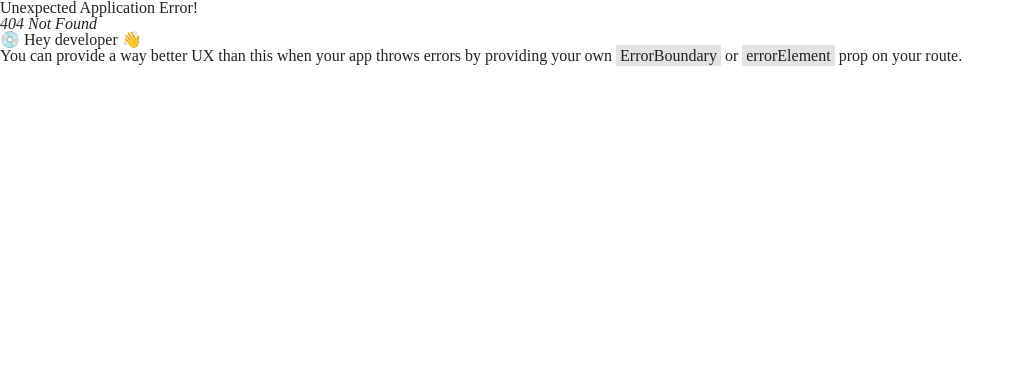
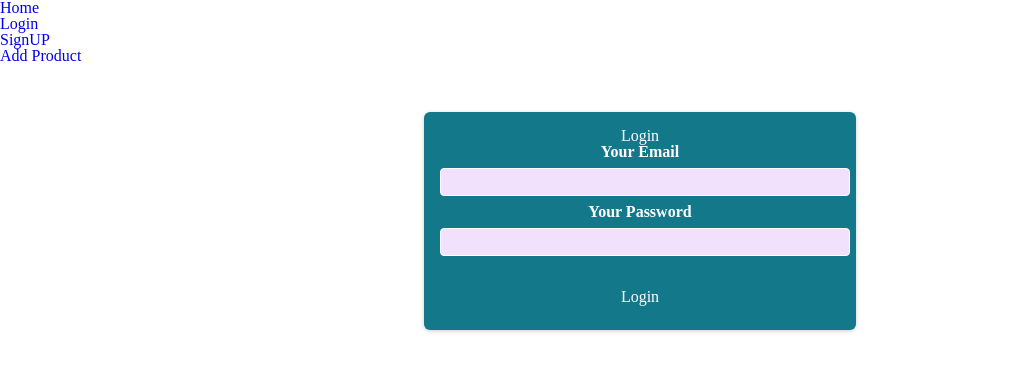
Before and after one commit to asiefmahir/react-mern-batch-4, a React (Vite) app: page /login in a window 1280 px wide. Before the commit this address had no page. Shown: the top 370 px of the page, without its empty margins (0-1025 px from the left). Built offline with nearby package versions, Linux system fonts and the light colour scheme; no server answers.

Commit message:
feat: Setup the whole authflow with Auth Context and Firebase

```diff
--- a/src/components/Nav.jsx
+++ b/src/components/Nav.jsx
@@ -1,21 +1,39 @@
 import { Link } from "react-router";
+import { useAuth } from "../contexts/Auth";
+import { signOut } from "firebase/auth";
+import { auth } from "../firebase";
 
 const Nav = () => {
+	const { userLoggedIn, role } = useAuth();
 	return (
 		<div>
 			<ul>
 				<li>
 					<Link to="/">Home</Link>
 				</li>
-				<li>
-					<Link to="/cart">Cart</Link>
-				</li>
+				{userLoggedIn && (
+					<li>
+						<Link to="/cart">Cart</Link>
+					</li>
+				)}
+				{!userLoggedIn && (
+					<>
+						<li>
+							<Link to="/login">Login</Link>
+						</li>
+						<li>
+							<Link to="/sign-up">SignUP</Link>
+						</li>
+					</>
+				)}
 				<li>
 					<Link to="/add-product">Add Product</Link>
 				</li>
-				<li>
-					<Link to="/sign-up">Sign Up</Link>
-				</li>
+				{userLoggedIn && (
+					<li>
+						<button onClick={() => signOut(auth)}>Logout</button>
+					</li>
+				)}
 			</ul>
 		</div>
 	);
--- /dev/null
+++ b/src/components/PrivateRoute.jsx
@@ -0,0 +1,9 @@
+import { useAuth } from "../contexts/Auth";
+import { Navigate } from "react-router";
+
+const PrivateRoute = ({ children }) => {
+	const { userLoggedIn } = useAuth();
+	return userLoggedIn ? children : <Navigate to="/login" />;
+};
+
+export default PrivateRoute;
--- /dev/null
+++ b/src/contexts/Auth.jsx
@@ -0,0 +1,53 @@
+/* eslint-disable react-refresh/only-export-components */
+import { createContext, useContext, useState, useEffect } from "react";
+import { auth, db } from "../firebase";
+import { getDoc, doc } from "firebase/firestore";
+import { onAuthStateChanged } from "firebase/auth";
+
+const AuthContext = createContext();
+
+export const useAuth = () => {
+	return useContext(AuthContext);
+};
+
+export const AuthProvider = ({ children }) => {
+	const [currentUser, setCurrentUser] = useState(null);
+	const [userLoggedIn, setUserLoggedIn] = useState(false);
+	const [role, setRole] = useState("");
+
+	const [loading, setLoading] = useState(true);
+
+	useEffect(() => {
+		const unsubscribe = onAuthStateChanged(auth, initializeUser);
+		return unsubscribe;
+	}, []);
+
+	async function initializeUser(user) {
+		if (user) {
+			setCurrentUser({ ...user });
+			const docRef = doc(db, "users", user.uid);
+			const docSnap = await getDoc(docRef);
+			const role = docSnap.data().role;
+			setRole(role);
+			setUserLoggedIn(true);
+		} else {
+			setCurrentUser(null);
+			setUserLoggedIn(false);
+			setRole("");
+		}
+
+		setLoading(false);
+	}
+
+	const value = {
+		currentUser,
+		userLoggedIn,
+		role,
+		loading,
+		setCurrentUser,
+	};
+
+	return (
+		<AuthContext.Provider value={value}>{children}</AuthContext.Provider>
+	);
+};
--- a/src/firebase.js
+++ b/src/firebase.js
@@ -1,6 +1,7 @@
 // Import the functions you need from the SDKs you need
 import { initializeApp } from "firebase/app";
 import { getFirestore } from "firebase/firestore";
+import { getAuth } from "firebase/auth";
 // https://firebase.google.com/docs/web/setup#available-libraries
 
 // Your web app's Firebase configuration
@@ -17,3 +18,4 @@ const firebaseConfig = {
 const app = initializeApp(firebaseConfig);
 
 export const db = getFirestore(app);
+export const auth = getAuth(app);
--- /dev/null
+++ b/src/form.css
@@ -0,0 +1,73 @@
+.auth {
+	margin: 3rem auto;
+	width: 95%;
+	max-width: 25rem;
+	border-radius: 6px;
+	background-color: #12788a;
+	box-shadow: 0 1px 4px rgba(0, 0, 0, 0.2);
+	padding: 1rem;
+	text-align: center;
+	color: white;
+}
+
+.auth h1 {
+	text-align: center;
+	color: white;
+}
+
+.control {
+	margin-bottom: 0.5rem;
+}
+
+.control label {
+	display: block;
+	color: white;
+	font-weight: bold;
+	margin-bottom: 0.5rem;
+}
+
+.control input {
+	font: inherit;
+	background-color: #f1e1fc;
+	color: #12788a;
+	border-radius: 4px;
+	border: 1px solid white;
+	width: 100%;
+	text-align: left;
+	padding: 0.25rem;
+}
+
+.actions {
+	margin-top: 1.5rem;
+	display: flex;
+	flex-direction: column;
+	align-items: center;
+}
+
+.actions button {
+	cursor: pointer;
+	font: inherit;
+	color: white;
+	background-color: #12788a;
+	border: 1px solid #12788a;
+	border-radius: 4px;
+	padding: 0.5rem 2.5rem;
+}
+
+.actions button:hover {
+	background-color: #12788a;
+	border-color: #12788a;
+}
+
+.actions .toggle {
+	margin-top: 1rem;
+	background-color: transparent;
+	color: #12788a;
+	border: none;
+	padding: 0.15rem 1.5rem;
+}
+
+.actions .toggle:hover {
+	background-color: transparent;
+	color: #12788aa8;
+}
--- a/src/main.jsx
+++ b/src/main.jsx
@@ -5,11 +5,14 @@ import { RouterProvider } from "react-router";
 import { rootRouter } from "./router/router.jsx";
 import { Provider } from "react-redux";
 import { store } from "./app/store.js";
+import { AuthProvider } from "./contexts/Auth.jsx";
 
 createRoot(document.getElementById("root")).render(
 	// <StrictMode>
 	<Provider store={store}>
-		<RouterProvider router={rootRouter} />
+		<AuthProvider>
+			<RouterProvider router={rootRouter} />
+		</AuthProvider>
 	</Provider>,
 	// </StrictMode>,
 );
--- /dev/null
+++ b/src/pages/Login.jsx
@@ -0,0 +1,81 @@
+import { useState } from "react";
+import "../form.css";
+import { auth } from "../firebase";
+import { signInWithEmailAndPassword } from "firebase/auth";
+import { useNavigate } from "react-router";
+
+const Login = () => {
+	const [user, setUser] = useState({
+		email: "",
+		password: "",
+	});
+
+	const [isLoading, setIsLoading] = useState(false);
+	const [errorMessage, setErrorMessage] = useState("");
+	const navigate = useNavigate();
+
+	const handleChange = (e) => {
+		setUser({ ...user, [e.target.name]: e.target.value });
+	};
+
+	const submitHandler = async (e) => {
+		e.preventDefault();
+		setIsLoading(true);
+		try {
+			const res = await signInWithEmailAndPassword(
+				auth,
+				user.email,
+				user.password,
+			);
+
+			if (res.user) {
+				setIsLoading(false);
+				setErrorMessage("");
+				console.log(res.user);
+				navigate("/");
+			}
+		} catch (error) {
+			setIsLoading(false);
+			setErrorMessage(error.message);
+		}
+	};
+
+	return (
+		<section className="auth">
+			<h1>Login</h1>
+			<form onSubmit={submitHandler}>
+				<div className="control">
+					<label htmlFor="email">Your Email</label>
+					<input
+						type="email"
+						id="email"
+						name="email"
+						required
+						value={user.email}
+						onChange={handleChange}
+					/>
+				</div>
+				<div className="control">
+					<label htmlFor="password">Your Password</label>
+					<input
+						type="password"
+						id="password"
+						name="password"
+						required
+						value={user.password}
+						onChange={handleChange}
+					/>
+				</div>
+				<div className="actions">
+					{!isLoading && <button>Login</button>}
+					{isLoading && <p>Sending request...</p>}
+					{errorMessage && (
+						<h3 style={{ color: "red" }}>{errorMessage}</h3>
+					)}
+				</div>
+			</form>
+		</section>
+	);
+};
+
+export default Login;
--- /dev/null
+++ b/src/pages/SignupForm.jsx
@@ -0,0 +1,87 @@
+import { useState } from "react";
+import { auth, db } from "../firebase";
+import { doc, setDoc } from "firebase/firestore";
+import { createUserWithEmailAndPassword } from "firebase/auth";
+import { useNavigate } from "react-router";
+
+import "../form.css";
+
+const SignupForm = () => {
+	const [user, setUser] = useState({
+		email: "",
+		password: "",
+	});
+	const [isLoading, setLoading] = useState(false);
+	const [errorMessage, setErrorMessage] = useState("");
+
+	const navigate = useNavigate();
+
+	const handleChange = (e) => {
+		console.log(e.target.name);
+
+		setUser({ ...user, [e.target.name]: e.target.value });
+	};
+
+	const submitHandler = async (e) => {
+		e.preventDefault();
+		setLoading(true);
+		try {
+			await createUserWithEmailAndPassword(
+				auth,
+				user.email,
+				user.password,
+			);
+
+			await setDoc(doc(db, "users", auth.currentUser.uid), {
+				email: user.email,
+				role: "user",
+			});
+			setLoading(false);
+			setErrorMessage("");
+			navigate("/login");
+		} catch (error) {
+			setErrorMessage(error.message);
+			setLoading(false);
+		}
+	};
+	// const navigate = useNavigate();
+
+	return (
+		<main>
+			<section className="auth">
+				<h1>Please Register</h1>
+				<form onSubmit={submitHandler}>
+					<div className="control">
+						<label htmlFor="email">Your Email</label>
+						<input
+							type="email"
+							name="email"
+							required
+							value={user.email}
+							onChange={handleChange}
+						/>
+					</div>
+					<div className="control">
+						<label htmlFor="password">Your Password</label>
+						<input
+							type="password"
+							name="password"
+							required
+							value={user.password}
+							onChange={handleChange}
+						/>
+					</div>
+					<div className="actions">
+						{!isLoading && <button type="submit">Register</button>}
+						{isLoading && <p>Creating New User</p>}
+						{errorMessage && (
+							<p style={{ color: "red" }}>{errorMessage}</p>
+						)}
+					</div>
+				</form>
+			</section>
+		</main>
+	);
+};
+
+export default SignupForm;
--- a/src/router/router.jsx
+++ b/src/router/router.jsx
@@ -2,6 +2,9 @@ import { createBrowserRouter } from "react-router";
 import Shop from "../pages/Shop";
 import RootLayout from "../pages/RootLayout";
 import Cart from "../pages/Cart";
+import SignupForm from "../pages/SignupForm";
+import Login from "../pages/Login";
+import PrivateRoute from "../components/PrivateRoute";
 
 export const rootRouter = createBrowserRouter([
 	{
@@ -9,7 +12,16 @@ export const rootRouter = createBrowserRouter([
 		element: <RootLayout />,
 		children: [
 			{ path: "/", index: true, element: <Shop /> },
-			{ path: "/cart", element: <Cart /> },
+			{
+				path: "/cart",
+				element: (
+					<PrivateRoute>
+						<Cart />
+					</PrivateRoute>
+				),
+			},
+			{ path: "/sign-up", element: <SignupForm /> },
+			{ path: "/login", element: <Login /> },
 		],
 	},
 ]);
```
Also changed, not shown: src/templates/login.txt (added), src/templates/signup.txt (added).
